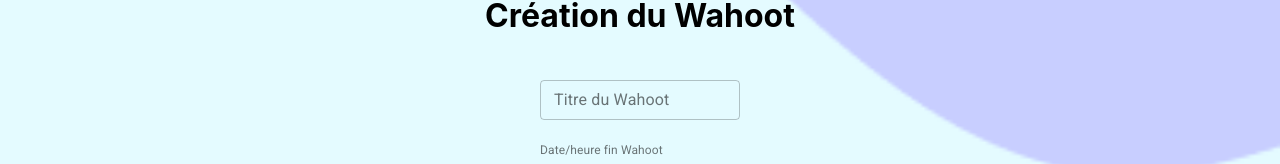
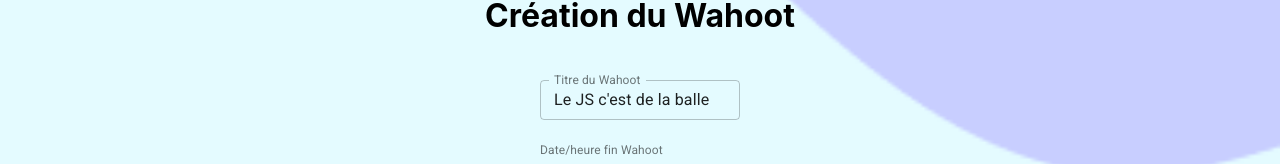
Before and after one commit to WildCodeSchool/bdx-wahoot, a React (Create React App) app in the folder wahoot/: page / in a window 1280 px wide. Shown: the part 139-303 px from the top of the page. Built offline with nearby package versions, Linux system fonts and the light colour scheme.

Commit message:
maj edit

```diff
--- a/wahoot/src/App.js
+++ b/wahoot/src/App.js
@@ -11,8 +11,6 @@ import ReponsesW from "./View/ReponsesW/ReponsesW";
 import CreationQuestion from "./View/CreationQuestions/CreationQuestion";
 import PseudoGamer from "./View/PseudoGamer/PseudoGamer";
 import ListWahootGamer from "./View/ListWahootGamer/ListWahootGamer";
-import { BrowserRouter as Router, Route, Switch, Link } from 'react-router-dom';
-import ModificationW from "./View/ModificationWahoot/ModificationW";
 
 function App() {
   return (
@@ -21,7 +19,6 @@ function App() {
       {/* <Home /> */}
       {/* <ListWahoot /> */}
       {/* <CreationWahoot /> */}
-      {/* <ModificationW /> */} <ModificationW />
       {/* <StartGame /> */}
       {/* <PopupEndGame /> */}
       {/* <Ranking /> */}
--- a/wahoot/src/View/CreationWahoot/Components/TitleCreationWahoot.jsx
+++ b/wahoot/src/View/CreationWahoot/Components/TitleCreationWahoot.jsx
@@ -11,8 +11,9 @@ const useStyles = makeStyles((theme) => ({
   },
 }));
 
-const TitleCreationWahoot= () => {
+const TitleCreationWahoot= ({value, handleChange}) => {
   const classes = useStyles();
+
 
   return (
     <form className={classes.root} noValidate autoComplete="off">
@@ -23,6 +24,9 @@ const TitleCreationWahoot= () => {
           defaultValue=""
           variant="outlined"
           size="small"
+          value={value}
+          onChange={handleChange}
+
         />
       </div>
     </form>
--- a/wahoot/src/View/CreationWahoot/CreationWahoot.jsx
+++ b/wahoot/src/View/CreationWahoot/CreationWahoot.jsx
@@ -7,6 +7,7 @@ import ButtonCancel from "./Components/ButtonCancel";
 import ButtonSave from "./Components/ButtonSave";
 import QuestionsW from "./Components/QuestionsW";
 import { makeStyles } from '@material-ui/core/styles';
+import ButtonQuestion from './Components/ButtonQuestion';
 
 
 const useStyles = makeStyles((theme) => ({
@@ -94,6 +95,9 @@ const CreationWahoot = () => {
     const [form, setForm] = React.useState(wahoots);
     const [question, setQuestion] = React.useState(questions);
 
+const handleTitleChange = (e) => {
+    setForm({...form, title:e.target.value});
+}
 
     const classes = useStyles();
 
@@ -103,7 +107,7 @@ const CreationWahoot = () => {
             <MainTitleCreationWahoot />
         </div>
         <div className={classes.block}>
-            <TitleCreationWahoot />
+            <TitleCreationWahoot value={form.title} handleChange={handleTitleChange}/>
         </div>
         <div className={classes.block}>
             <Calendar />
@@ -114,8 +118,6 @@ const CreationWahoot = () => {
         <div className={classes.block}>
             <QuestionsW/>
         </div>
-      {/*<ButtonQuestion/>
-        <ButtonHome/>*/}
         <div className={classes.container}>
             <ButtonCancel/>
             <ButtonSave/>
```
Also changed, not shown: 1 other file (tests, documents, lock files or other folders).
